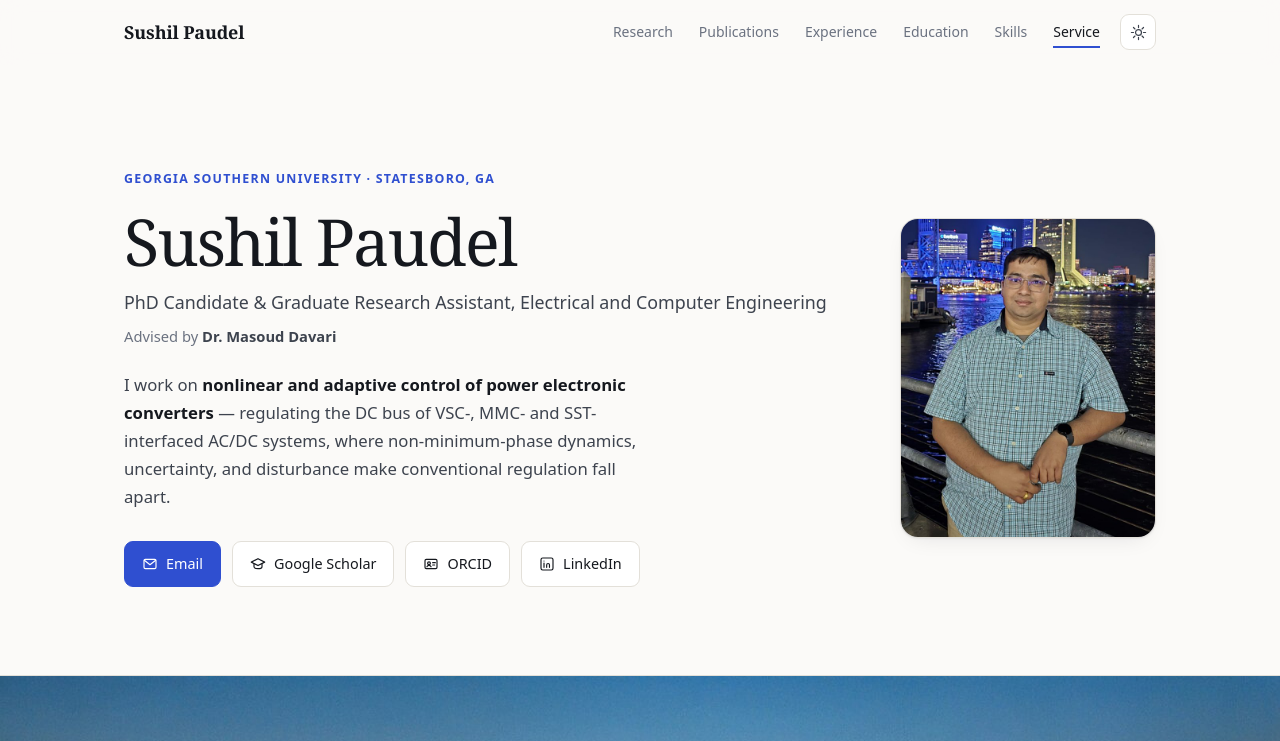
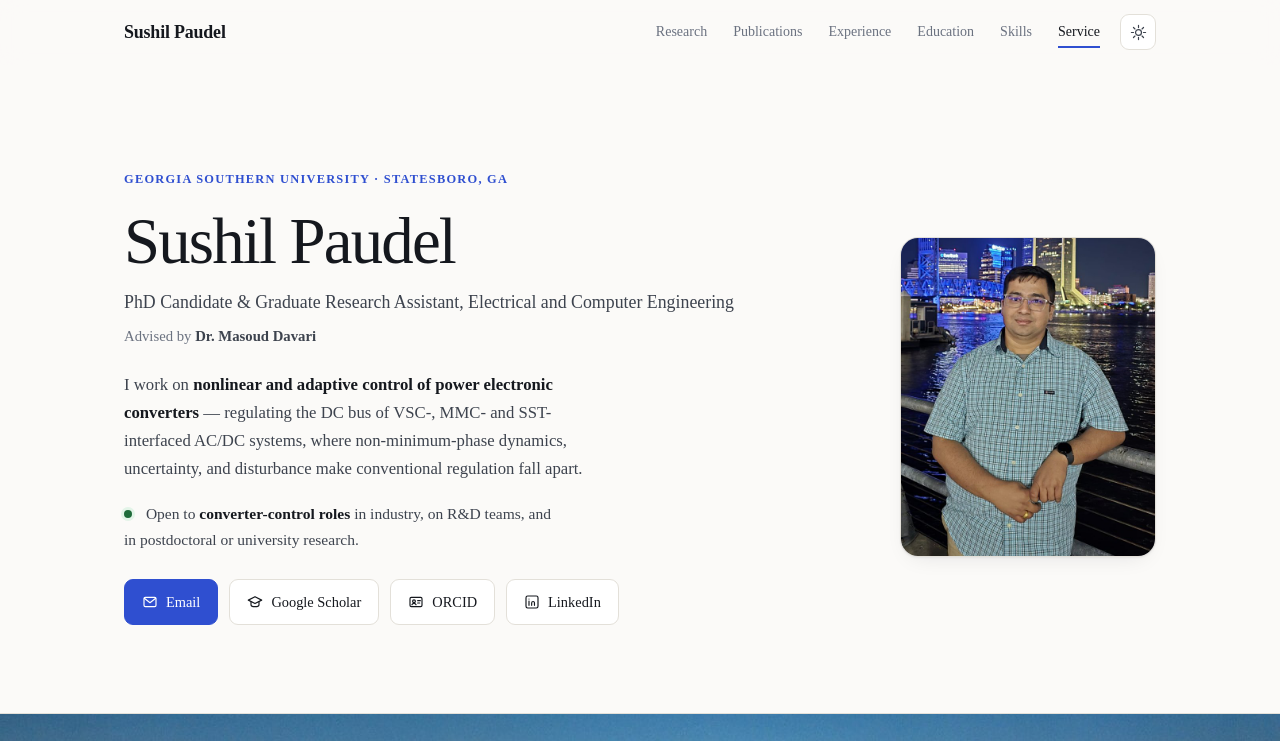
Before and after one commit to ersushilpaudel/ersushilpaudel.github.io, a plain HTML site: page index.html in a window 1280 px wide. Shown: the top 741 px of the page. Drawn offline with Linux system fonts and the light colour scheme; no server answers.

Commit message:
Mark the JESTIE review accepted, add a job-search line, set in Times
The unified review of non-minimum-phase DC-bus control (J1) was accepted
by IEEE JESTIE on 11 November 2026. It moves out of "under review" into
its own "accepted" group at the top of Publications, with a green tag;
the J/C/P labels are unchanged, so they still read in order and match the
CV. Add the DOI once it appears in Xplore Early Access.

The hero and the contact section now say the owner is open to
converter-control roles, listed in priority order: industry, R&D teams,
then postdoctoral and university positions. Neither gives a graduation
date, deliberately.

Every face on the page is now Times New Roman, by request: --sans points
at --serif, and the favicon's "SP" follows. It is a system font, not a
webfont, so Android and Linux fall back to a metric-compatible clone.

style.css changed, so its ?v= is bumped.

Co-Authored-By: Claude Opus 5.5 <noreply@anthropic.com>

```diff
--- a/assets/style.css
+++ b/assets/style.css
@@ -15,15 +15,17 @@
   --accent-bg: #eaeeff;
   --warn-bg:   #fdf1dc;
   --warn-ink:  #8a5a10;
+  --ok-bg:     #e3f4e8;
+  --ok-ink:    #1e6b3a;
   --shadow:    0 1px 2px rgba(20,24,35,.05), 0 8px 24px -12px rgba(20,24,35,.14);
 
-  /* Deliberately no webfont: every family below already ships with the OS.
-     That removes the last third-party origin, so the CSP can stay at
-     default-src 'none' and no request ever leaves the visitor's machine. */
-  --serif: Georgia, "Iowan Old Style", "Palatino Linotype", Palatino,
-           "Times New Roman", serif;
-  --sans:  system-ui, -apple-system, BlinkMacSystemFont, "Segoe UI", Roboto,
-           "Helvetica Neue", Arial, sans-serif;
+  /* The whole site is set in Times New Roman, by request — headings, body,
+     buttons and labels alike, so --sans is the same face as --serif. It is
+     not a webfont (Times New Roman is licensed, and font-src only allows this
+     origin): Windows, macOS and iOS ship it, and Android/Linux fall back to a
+     metric-compatible clone (Liberation Serif, Tinos) or their default serif. */
+  --serif: "Times New Roman", Times, "Liberation Serif", Tinos, serif;
+  --sans:  var(--serif);
 
   --wrap: 1080px;
   --r: 12px;
@@ -42,6 +44,8 @@
   --accent-bg: #1a2033;
   --warn-bg:   #2e2517;
   --warn-ink:  #e5b869;
+  --ok-bg:     #172a1e;
+  --ok-ink:    #7fd39a;
   --shadow:    0 1px 2px rgba(0,0,0,.4), 0 8px 24px -12px rgba(0,0,0,.6);
 }
 
@@ -158,6 +162,20 @@ a:hover { text-decoration: underline; text-underline-offset: 3px; }
   font-size: 1.045rem; color: var(--ink-soft);
 }
 .lede strong { color: var(--ink); font-weight: 600; }
+
+/* Job-search status, tucked between the lede and the buttons. The green dot
+   reuses the "accepted" tag tokens so the two read as the same family. */
+.seeking {
+  margin: -12px 0 26px; max-width: 56ch;
+  font-size: .97rem; color: var(--ink-soft);
+}
+.seeking::before {
+  content: ""; display: inline-block;
+  width: 8px; height: 8px; margin-right: 10px; border-radius: 50%;
+  background: var(--ok-ink); box-shadow: 0 0 0 3px var(--ok-bg);
+  vertical-align: 1px;
+}
+.seeking strong { color: var(--ink); font-weight: 600; }
 
 .actions { display: flex; flex-wrap: wrap; gap: 11px; }
 .actions-center { justify-content: center; }
@@ -369,8 +387,9 @@ a:hover { text-decoration: underline; text-underline-offset: 3px; }
   vertical-align: 1px;
 }
 .tag-review { background: var(--warn-bg); color: var(--warn-ink); }
+.tag-accepted { background: var(--ok-bg); color: var(--ok-ink); }
 
-/* Groups follow the CV: under review, published, conference, in preparation.
+/* Groups follow the CV: accepted, under review, published, conference, in preparation.
    Each group is its own list, and its items carry the CV's own labels (J1, C1,
    P1…) so the site and the PDF cite the same paper the same way. */
 .pub-group {
--- a/index.html
+++ b/index.html
@@ -38,7 +38,7 @@
      calling a host the new CSP blocks. The ?v= ties each asset to this page:
      bump it whenever style.css, theme.js or main.js changes. -->
 <link rel="icon" href="assets/favicon.svg" type="image/svg+xml">
-<link rel="stylesheet" href="assets/style.css?v=2026-10-23">
+<link rel="stylesheet" href="assets/style.css?v=2026-11-13">
 <script src="assets/theme.js?v=2026-10-23"></script>
 </head>
 <body>
@@ -77,6 +77,9 @@
           I work on <strong>nonlinear and adaptive control of power electronic converters</strong> —
           regulating the DC bus of VSC-, MMC- and SST-interfaced AC/DC systems, where
           non-minimum-phase dynamics, uncertainty, and disturbance make conventional regulation fall apart.
+        </p>
+        <p class="seeking">
+          Open to <strong>converter-control roles</strong> in industry, on R&amp;D teams, and in postdoctoral or university research.
         </p>
         <div class="actions">
           <a class="btn btn-primary" href="mailto:sp25415@georgiasouthern.edu">
@@ -196,17 +199,20 @@
     <div class="wrap">
       <h2 class="sec-title"><span class="num">02</span>Publications</h2>
 
-      <h3 class="pub-group reveal">Journal articles · under review</h3>
+      <h3 class="pub-group reveal">Journal articles · accepted</h3>
       <ol class="pubs">
         <li class="pub reveal" data-ref="J1">
           <p class="pub-title">Non-Minimum-Phase DC-Bus Voltage Dynamics and Control of VSC-Based AC/DC Systems: A Unified Review of Classical, Advanced, and Emerging Learning- and AI-Based Control Strategies and Applications</p>
           <p class="pub-authors"><strong>S. Paudel</strong>, M. Davari, W. Gao, F. Blaabjerg, M. S. Sadabadi, M. Liserre, M. Karimi-Ghartemani, O. Qasem, K. Al-Haddad, and T. Chai</p>
           <p class="pub-venue">
             IEEE Journal of Emerging and Selected Topics in Industrial Electronics, 2026
-            <span class="tag tag-review">R1 submitted</span>
+            <span class="tag tag-accepted">Accepted <time datetime="2026-11-11">Nov 2026</time></span>
           </p>
         </li>
+      </ol>
 
+      <h3 class="pub-group reveal">Journal articles · under review</h3>
+      <ol class="pubs">
         <li class="pub reveal" data-ref="J2">
           <p class="pub-title">Symmetric Bidirectional π-Type Dual-Active-Bridge Converter for Single-Phase Grid-Connected Applications</p>
           <p class="pub-authors"><strong>S. Paudel</strong>, <em>et al.</em></p>
@@ -503,7 +509,7 @@
   <section id="contact" class="sec contact">
     <div class="wrap">
       <h2 class="contact-h">Get in touch</h2>
-      <p class="contact-p">Open to research collaboration and conversations about converter control and grid integration.</p>
+      <p class="contact-p">Seeking converter-control roles in industry and on R&amp;D teams, and open to postdoctoral and university positions. Always glad to talk research collaboration and grid integration.</p>
 
       <div class="emails">
         <a class="email" href="mailto:sp25415@georgiasouthern.edu">
@@ -542,7 +548,7 @@
   <div class="wrap foot-inner">
     <p>© <span id="year">2026</span> Sushil Paudel · Statesboro, Georgia, USA</p>
     <!-- Bump this date when the content changes. -->
-    <p class="foot-updated">Updated on <time datetime="2026-10-23">10/23/2026</time></p>
+    <p class="foot-updated">Updated on <time datetime="2026-11-13">11/13/2026</time></p>
     <p class="foot-visits" id="visits" hidden></p>
     <!-- Licence condition of the background photograph, not decoration. -->
     <p class="foot-credit">
```
Also changed, not shown: assets/favicon.svg.
